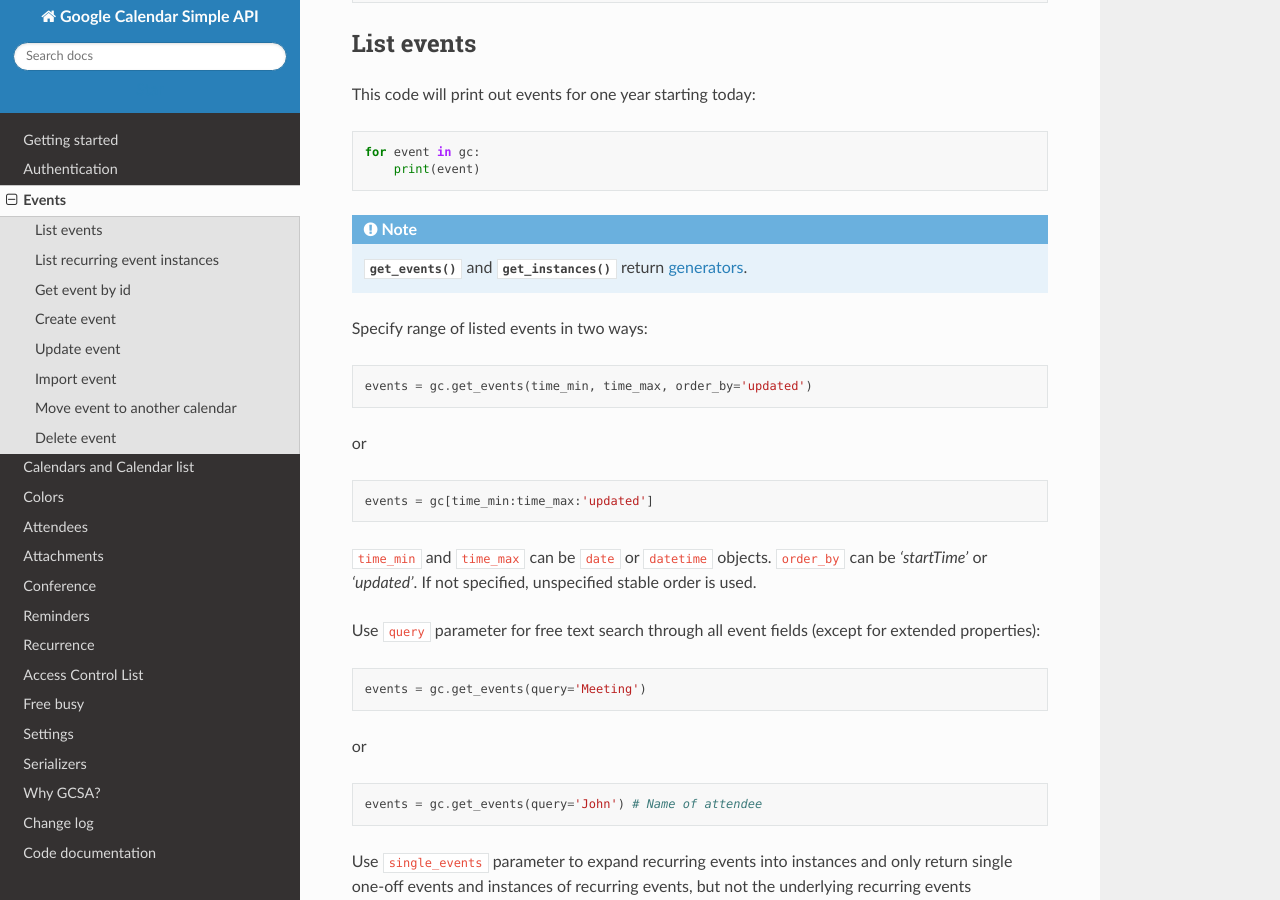
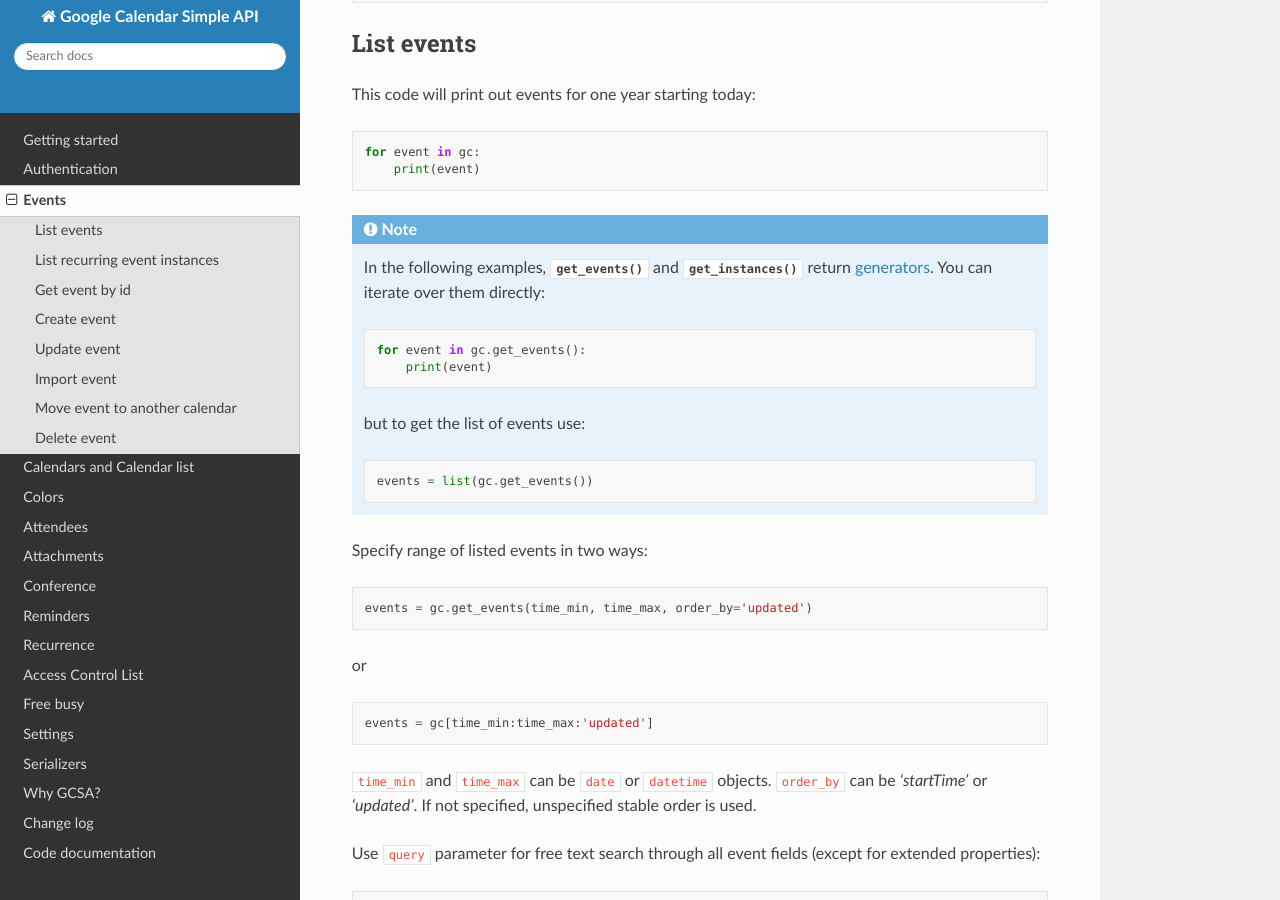
Before and after one commit to kuzmoyev/google-calendar-simple-api, a Sphinx documentation site: the page built from docs/source/events.rst, in a window 1280 px wide and 900 px high, scrolled down 427 px. Built offline with Sphinx 7.4.7 and the Read the Docs theme 2.0.0, drawn with Linux system fonts in a browser that asks for light colours; pages that are not in the unit, such as notebooks, are missing from menus.

Commit message:
Expand the clarifing note

```diff
--- a/docs/source/events.rst
+++ b/docs/source/events.rst
@@ -29,8 +29,19 @@
         print(event)
 
 .. note::
-    :py:meth:`~gcsa.google_calendar.GoogleCalendar.get_events` and :py:meth:`~gcsa.google_calendar.GoogleCalendar.get_instances`
-    return generators_.
+    In the following examples, :py:meth:`~gcsa.google_calendar.GoogleCalendar.get_events` and
+    :py:meth:`~gcsa.google_calendar.GoogleCalendar.get_instances` return generators_. You can iterate over them directly:
+
+    .. code-block::
+
+        for event in gc.get_events():
+            print(event)
+
+    but to get the list of events use:
+
+    .. code-block::
+
+        events = list(gc.get_events())
 
 Specify range of listed events in two ways:
 
```
